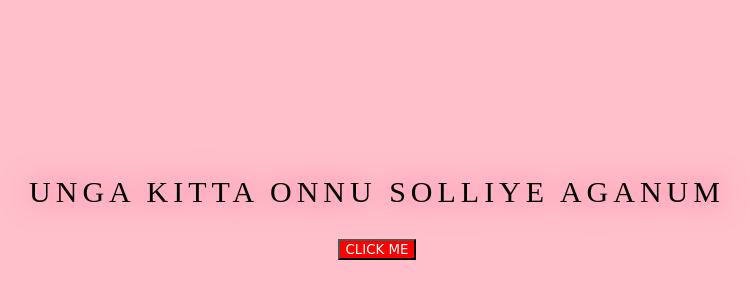
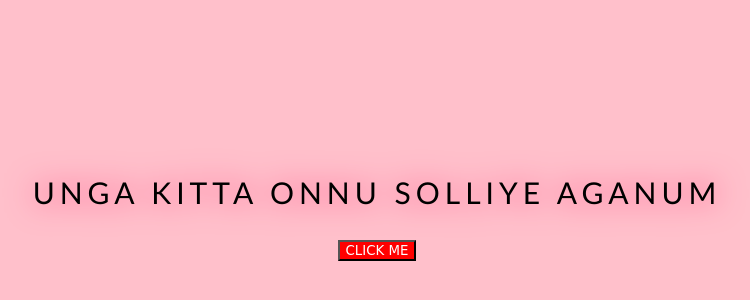
Before and after one commit to NithinAravindRR/impress, a plain HTML site: page index.html in a window 1280 px wide. Shown: the part 188-488 px from the top of the page, without its empty margins (263-1013 px from the left). Drawn offline with Linux system fonts and the light colour scheme.

Commit message:
Update index.html

```diff
--- a/index.html
+++ b/index.html
@@ -18,7 +18,7 @@
       margin: 0;
 }
   .color{
-      font-family: 'Bangers', san-serif;
+      font-family: 'optima', san-serif;
       font-size: 30px;
       letter-spacing: 5px;
       text-transform: uppercase;
```
